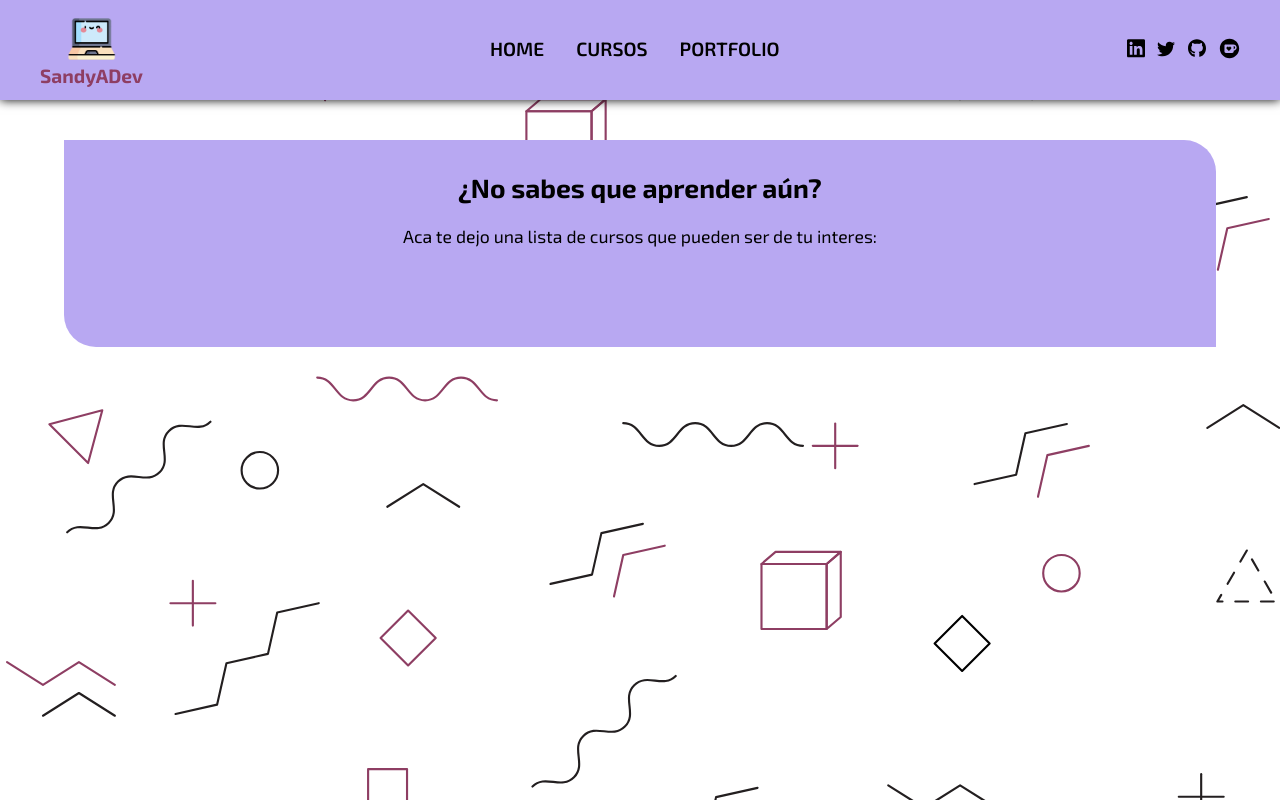
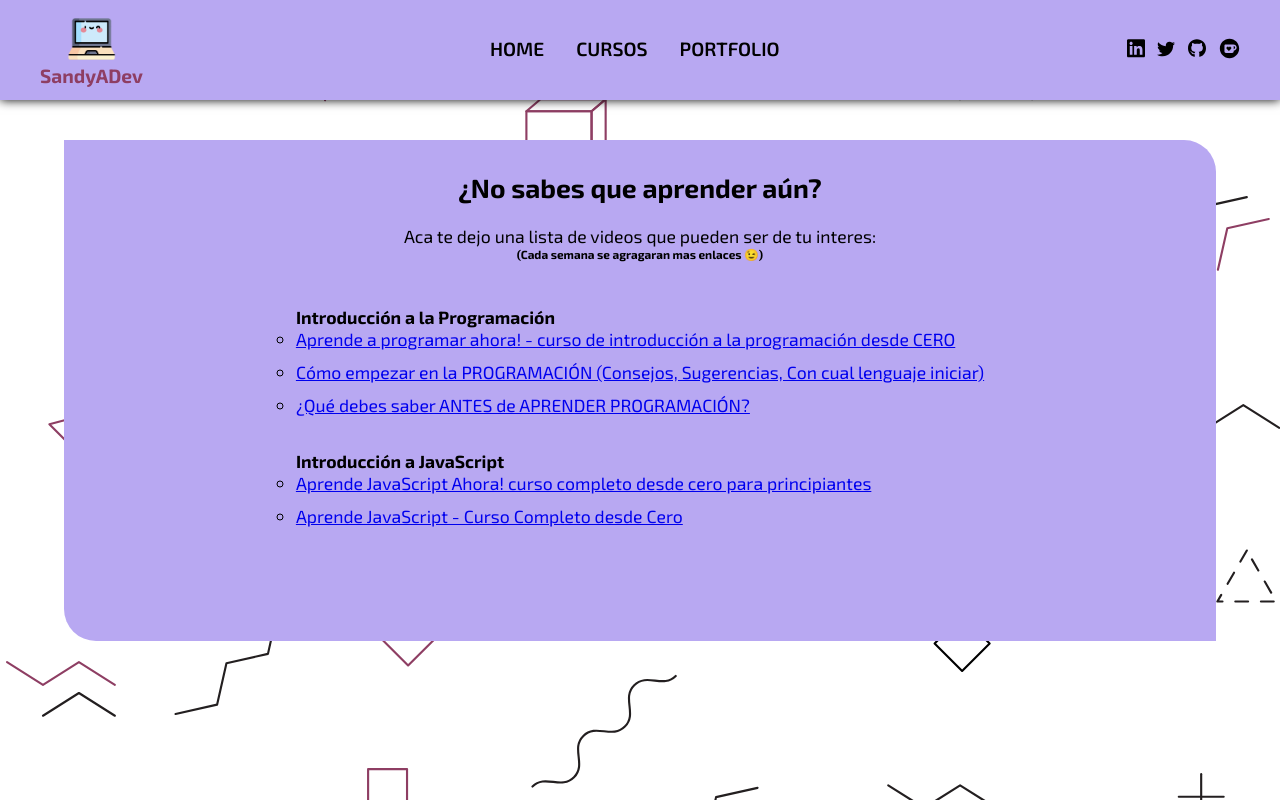
Before and after one commit to SandyAstorga/SandyADev, a React (Vite) app: page /post/1 in a window 1280 px wide. Both pictures are taken after a click on the element "CURSOS". Shown: the top 800 px of the page. Built offline with nearby package versions, Linux system fonts and the light colour scheme.

Commit message:
blog:new_features

```diff
--- a/package.json
+++ b/package.json
@@ -12,6 +12,7 @@
   "dependencies": {
     "@popperjs/core": "^2.11.8",
     "bootstrap": "^5.3.3",
+    "marked": "^12.0.2",
     "primereact": "^10.6.5",
     "react": "^18.2.0",
     "react-dom": "^18.2.0",
--- a/src/css/index.css
+++ b/src/css/index.css
@@ -396,7 +396,7 @@ body {
 }
 .post-detail p {
     padding-bottom: 1rem;
-    font-size: clamp(0.8rem, 2.5vw, .95rem);
+    font-size: clamp(0.9rem, 2.5vw, .95rem);
 }
 .image-detail-post {
     display: flex;
@@ -433,10 +433,10 @@ body {
     filter: brightness(0.5);
 }
 .thumbnails .two p {
-    font-size: clamp(0.7rem, 2.5vw, 0.8rem);
+    font-size: clamp(0.78rem, 2.5vw, 0.8rem);
 }
 .thumbnails .two h1 {
-    font-size: clamp(0.78rem, 2.5vw, 0.9rem);
+    font-size: clamp(0.8rem, 2.5vw, 0.9rem);
     font-weight: 600;
 }
 .selected-post {
@@ -461,19 +461,20 @@ body {
 }
 
 
-/*********************************** About ***********************************/
+/*********************************** Courses ***********************************/
 .container-template {
     background: var(--soft);
     border-radius: 0 2rem;
     margin: 1rem 4rem;
 }
-.container-about {
+.container-courses {
     padding: 2rem 7rem;
     display: flex;
     flex-direction: column;
     justify-content: center;
     align-items: center;
     gap: 1.7rem;
+    font-size: clamp(.9rem, 2.5vw, 1.1rem);
 }
 .container-profile {
     width: 170px;
@@ -492,9 +493,13 @@ body {
 }
 .resume {
     text-align: center;
-    font-size: clamp(.9rem, 2.5vw, 1.1rem);
 }
-
+.list {
+    list-style: none;
+}
+.list li {
+    margin-bottom: .7rem;
+}
 
 
 
@@ -749,7 +754,7 @@ footer .link {
     .container-template {
         margin: .5rem;
     }
-    .container-about {
+    .container-courses{
         padding: 1.5rem;
     }
     .container-filtered{
--- a/src/views/Courses/Courses.jsx
+++ b/src/views/Courses/Courses.jsx
@@ -2,33 +2,61 @@
 export const Courses = () => {
     return (
         <div className="container-template">
-            <div className="container-about">
+            <div className="container-courses">
 
-                <section className="resume">
-                    <h1>¿No sabes que aprender aún?</h1>
+                <section>
+                    <div className="resume">
+                        <h1>¿No sabes que aprender aún?</h1>
+                        <br />
+                        <p>Aca te dejo una lista de videos que pueden ser de tu interes: </p>
+                        <h6>(Cada semana se agragaran mas enlaces 😉)</h6>
+                    </div>
                     <br />
-                    <p>Aca te dejo una lista de cursos que pueden ser de tu interes: </p>
                     <br />
-
+                    <ul className="list">
+                        <li>
+                            <h4>Introducción a la Programación</h4>
+                            <ul>
+                                <li><a href="https://www.youtube.com/watch?v=VxrIZGQfxmE&ab_channel=HolaMundo" target="_blank" rel="noopener noreferrer">Aprende a programar ahora! - curso de introducción a la programación desde CERO</a></li>
+                                <li><a href="https://www.youtube.com/watch?v=MEuZICEDLJo&ab_channel=Absolute" target="_blank" rel="noopener noreferrer">Cómo empezar en la PROGRAMACIÓN (Consejos, Sugerencias, Con cual lenguaje iniciar)</a></li>
+                                <li><a href="https://www.youtube.com/watch?v=mIVbUb7shE8&ab_channel=MoureDevTV" target="_blank" rel="noopener noreferrer">¿Qué debes saber ANTES de APRENDER PROGRAMACIÓN?</a></li>
+                            </ul>
+                        </li>
+                        <br />
+                        <li>
+                            <h4>Introducción a JavaScript</h4>
+                            <ul>
+                                <li><a href="https://www.youtube.com/watch?v=QoC4RxNIs5M&ab_channel=HolaMundo" target="_blank" rel="noopener noreferrer">Aprende JavaScript Ahora! curso completo desde cero para principiantes</a></li>
+                                <li><a href="https://www.youtube.com/watch?v=ivdTnPl1ND0&ab_channel=freeCodeCampEspa%C3%B1ol" target="_blank" rel="noopener noreferrer">Aprende JavaScript - Curso Completo desde Cero</a></li>
+                            </ul>
+                        </li>
+                        <br />
+                        {/* <li>
+                            <h4>Fundamentos de la Inteligencia Artificial</h4>
+                            <ul>
+                                <li><a href="https://www.youtube.com/playlist?list=PL8dPuuaLjXtO65LeD2p4_Sb5XQ51par_b" target="_blank" rel="noopener noreferrer">Curso de Introducción a la Inteligencia Artificial (YouTube)</a></li>
+                                <li><a href="https://www.youtube.com/playlist?list=PLoROMvodv4rOABXSygHTsbvUz4G_YQhOb" target="_blank" rel="noopener noreferrer">Curso de Aprendizaje Automático (Machine Learning) (YouTube)</a></li>
+                            </ul>
+                        </li>
+                        <br />
+                        <li>
+                            <h4>Desarrollo de Videojuegos con JavaScript</h4>
+                            <ul>
+                                <li><a href="https://www.youtube.com/playlist?list=PLD8nQCAhR3tYqxBd61F0js3sqq6rYq1Ty" target="_blank" rel="noopener noreferrer">Curso de Desarrollo de Videojuegos con JavaScript y Phaser (YouTube)</a></li>
+                                <li><a href="https://www.youtube.com/playlist?list=PLS1QulWo1RIb9XjVhrpvLowVHbpNoSJDR" target="_blank" rel="noopener noreferrer">Tutorial de Creación de Videojuegos con JavaScript y HTML5 (YouTube)</a></li>
+                            </ul>
+                        </li> */}
+                        {/* <li>
+                            React para Principiantes
+                            <ul>
+                                <li><a href="https://www.youtube.com/watch?v=IuwfFtBiX1o" target="_blank" rel="noopener noreferrer">Curso de React.js Desde Cero (YouTube)</a></li>
+                                <li><a href="https://www.youtube.com/playlist?list=PLvq-jIkSeTUZ5XcUw8fJPTBKEHEKPMTKk" target="_blank" rel="noopener noreferrer">Curso de React.js Completo (YouTube)</a></li>
+                            </ul>
+                        </li>
+                        <br /> */}
+                    </ul>
                 </section>
                 <br />
-            </div>
-            <div className='back-icons'>
-                    <a href='https://www.linkedin.com/in/sandraastorga13' target="_blank" rel="noopener noreferrer">
-                        <svg className='icons' xmlns="http://www.w3.org/2000/svg" viewBox="0 0 448 512"><path d="M416 32H31.9C14.3 32 0 46.5 0 64.3v383.4C0 465.5 14.3 480 31.9 480H416c17.6 0 32-14.5 32-32.3V64.3c0-17.8-14.4-32.3-32-32.3zM135.4 416H69V202.2h66.5V416zm-33.2-243c-21.3 0-38.5-17.3-38.5-38.5S80.9 96 102.2 96c21.2 0 38.5 17.3 38.5 38.5 0 21.3-17.2 38.5-38.5 38.5zm282.1 243h-66.4V312c0-24.8-.5-56.7-34.5-56.7-34.6 0-39.9 27-39.9 54.9V416h-66.4V202.2h63.7v29.2h.9c8.9-16.8 30.6-34.5 62.9-34.5 67.2 0 79.7 44.3 79.7 101.9V416z" /></svg>
-                    </a>
-
-                    <a href='https://twitter.com/SandyAstorga13' target="_blank" rel="noopener noreferrer">
-                        <svg className='icons' xmlns="http://www.w3.org/2000/svg" viewBox="0 0 512 512"><path d="M459.4 151.7c.3 4.5 .3 9.1 .3 13.6 0 138.7-105.6 298.6-298.6 298.6-59.5 0-114.7-17.2-161.1-47.1 8.4 1 16.6 1.3 25.3 1.3 49.1 0 94.2-16.6 130.3-44.8-46.1-1-84.8-31.2-98.1-72.8 6.5 1 13 1.6 19.8 1.6 9.4 0 18.8-1.3 27.6-3.6-48.1-9.7-84.1-52-84.1-103v-1.3c14 7.8 30.2 12.7 47.4 13.3-28.3-18.8-46.8-51-46.8-87.4 0-19.5 5.2-37.4 14.3-53 51.7 63.7 129.3 105.3 216.4 109.8-1.6-7.8-2.6-15.9-2.6-24 0-57.8 46.8-104.9 104.9-104.9 30.2 0 57.5 12.7 76.7 33.1 23.7-4.5 46.5-13.3 66.6-25.3-7.8 24.4-24.4 44.8-46.1 57.8 21.1-2.3 41.6-8.1 60.4-16.2-14.3 20.8-32.2 39.3-52.6 54.3z" /></svg>
-                    </a>
-
-                    <a href='https://github.com/SandyAstorga' target="_blank" rel="noopener noreferrer">
-                        <svg className='icons' xmlns="http://www.w3.org/2000/svg" viewBox="0 0 496 512"><path d="M165.9 397.4c0 2-2.3 3.6-5.2 3.6-3.3 .3-5.6-1.3-5.6-3.6 0-2 2.3-3.6 5.2-3.6 3-.3 5.6 1.3 5.6 3.6zm-31.1-4.5c-.7 2 1.3 4.3 4.3 4.9 2.6 1 5.6 0 6.2-2s-1.3-4.3-4.3-5.2c-2.6-.7-5.5 .3-6.2 2.3zm44.2-1.7c-2.9 .7-4.9 2.6-4.6 4.9 .3 2 2.9 3.3 5.9 2.6 2.9-.7 4.9-2.6 4.6-4.6-.3-1.9-3-3.2-5.9-2.9zM244.8 8C106.1 8 0 113.3 0 252c0 110.9 69.8 205.8 169.5 239.2 12.8 2.3 17.3-5.6 17.3-12.1 0-6.2-.3-40.4-.3-61.4 0 0-70 15-84.7-29.8 0 0-11.4-29.1-27.8-36.6 0 0-22.9-15.7 1.6-15.4 0 0 24.9 2 38.6 25.8 21.9 38.6 58.6 27.5 72.9 20.9 2.3-16 8.8-27.1 16-33.7-55.9-6.2-112.3-14.3-112.3-110.5 0-27.5 7.6-41.3 23.6-58.9-2.6-6.5-11.1-33.3 2.6-67.9 20.9-6.5 69 27 69 27 20-5.6 41.5-8.5 62.8-8.5s42.8 2.9 62.8 8.5c0 0 48.1-33.6 69-27 13.7 34.7 5.2 61.4 2.6 67.9 16 17.7 25.8 31.5 25.8 58.9 0 96.5-58.9 104.2-114.8 110.5 9.2 7.9 17 22.9 17 46.4 0 33.7-.3 75.4-.3 83.6 0 6.5 4.6 14.4 17.3 12.1C428.2 457.8 496 362.9 496 252 496 113.3 383.5 8 244.8 8zM97.2 352.9c-1.3 1-1 3.3 .7 5.2 1.6 1.6 3.9 2.3 5.2 1 1.3-1 1-3.3-.7-5.2-1.6-1.6-3.9-2.3-5.2-1zm-10.8-8.1c-.7 1.3 .3 2.9 2.3 3.9 1.6 1 3.6 .7 4.3-.7 .7-1.3-.3-2.9-2.3-3.9-2-.6-3.6-.3-4.3 .7zm32.4 35.6c-1.6 1.3-1 4.3 1.3 6.2 2.3 2.3 5.2 2.6 6.5 1 1.3-1.3 .7-4.3-1.3-6.2-2.2-2.3-5.2-2.6-6.5-1zm-11.4-14.7c-1.6 1-1.6 3.6 0 5.9 1.6 2.3 4.3 3.3 5.6 2.3 1.6-1.3 1.6-3.9 0-6.2-1.4-2.3-4-3.3-5.6-2z" /></svg>
-                    </a>
-
-                    <a href='https://ko-fi.com/sandyaweb' target="_blank" rel="noopener noreferrer">
-                        <svg style={{ width: '21px' }} className='icons' xmlns="http://www.w3.org/2000/svg" viewBox="0 0 50 50" baseProfile="basic"><path d="M29.26,23.96c0,0.91-0.4,1.72-1.03,2.28l-4.68,4.75l-4.69-4.75c-0.63-0.56-1.03-1.37-1.03-2.28 c0-1.69,1.38-3.07,3.08-3.07c0.9,0,1.72,0.39,2.28,1.02c0.14,0.15,0.26,0.31,0.36,0.48c0.09-0.17,0.22-0.33,0.36-0.48 c0.55-0.63,1.37-1.02,2.27-1.02C27.88,20.89,29.26,22.27,29.26,23.96z" /><path d="M38.48,22.86c0,2.03-1.53,3.71-3.51,3.93v-7c0-0.29-0.03-0.58-0.09-0.86C36.89,19.1,38.48,20.8,38.48,22.86z" /><path d="M25,2C12.32,2,2,12.32,2,25s10.32,23,23,23s23-10.32,23-23S37.68,2,25,2z M34.97,30.32v1.77c0,1.94-1.57,3.52-3.52,3.52 H16.52c-1.95,0-3.52-1.58-3.52-3.52V18.03c0-1.46,1.18-2.64,2.64-2.64h18.65c3.91,0,7.34,2.91,7.68,6.8 C42.35,26.46,39.11,30.08,34.97,30.32z" /><g><path fill="#fff" d="M26.18,20.89c-0.9,0-1.72,0.39-2.27,1.02c-0.14,0.15-0.27,0.31-0.36,0.48 c-0.1-0.17-0.22-0.33-0.36-0.48c-0.56-0.63-1.38-1.02-2.28-1.02c-1.7,0-3.08,1.38-3.08,3.07c0,0.91,0.4,1.72,1.03,2.28l4.69,4.75 l4.68-4.75c0.63-0.56,1.03-1.37,1.03-2.28C29.26,22.27,27.88,20.89,26.18,20.89z" /></g><path d="M29.26,23.96c0,0.91-0.4,1.72-1.03,2.28l-4.68,4.75l-4.69-4.75c-0.63-0.56-1.03-1.37-1.03-2.28c0-1.69,1.38-3.07,3.08-3.07 c0.9,0,1.72,0.39,2.28,1.02c0.14,0.15,0.26,0.31,0.36,0.48c0.09-0.17,0.22-0.33,0.36-0.48c0.55-0.63,1.37-1.02,2.27-1.02 C27.88,20.89,29.26,22.27,29.26,23.96z" /></svg>
-                    </a>
             </div>
         </div>
     )
--- a/src/views/DetailArticle/DetailArticle.jsx
+++ b/src/views/DetailArticle/DetailArticle.jsx
@@ -3,6 +3,8 @@ import { Link, useParams } from "react-router-dom";
 import { myPosts } from '../../posts/posts.js';
 import { handleUp, shuffleArray } from "../../helpers/utils.js";
 import { ProgressSpinner } from 'primereact/progressspinner';
+import {marked} from 'marked';
+import PropTypes from 'prop-types';
 
 
 export const DetailArticle = () => {
@@ -28,6 +30,11 @@ export const DetailArticle = () => {
     const shuffledPosts = shuffleArray(filteredPosts);
     const postsToShow = shuffledPosts.slice(0, 3);
 
+    const PostContent = ({ content }) => {
+        const htmlContent = marked(content);
+        return <div className="post-content" dangerouslySetInnerHTML={{ __html: htmlContent }} />;
+    };
+
     return (
         <>
             <div className="section-post">
@@ -39,7 +46,9 @@ export const DetailArticle = () => {
                             <div className="image-detail-post">
                                 <img src={selectedPost.image} alt={selectedPost.image} />
                             </div>
-                            <p className="post-content">{selectedPost.content}</p>
+                            {/* <p className="post-content">{selectedPost.content}</p> */}
+                            <PostContent content={selectedPost.content} />
+
                         </div>
                     ) : (
                         <ProgressSpinner />
@@ -76,3 +85,8 @@ export const DetailArticle = () => {
         </>
     )
 };
+
+
+DetailArticle.propTypes = {
+    content: PropTypes.string,
+}
```
Also changed, not shown: src/components/Header/Header.jsx (+18 -2 lines), src/posts/posts.js (+80 -60 lines), 1 other file (tests, documents, lock files or other folders).
